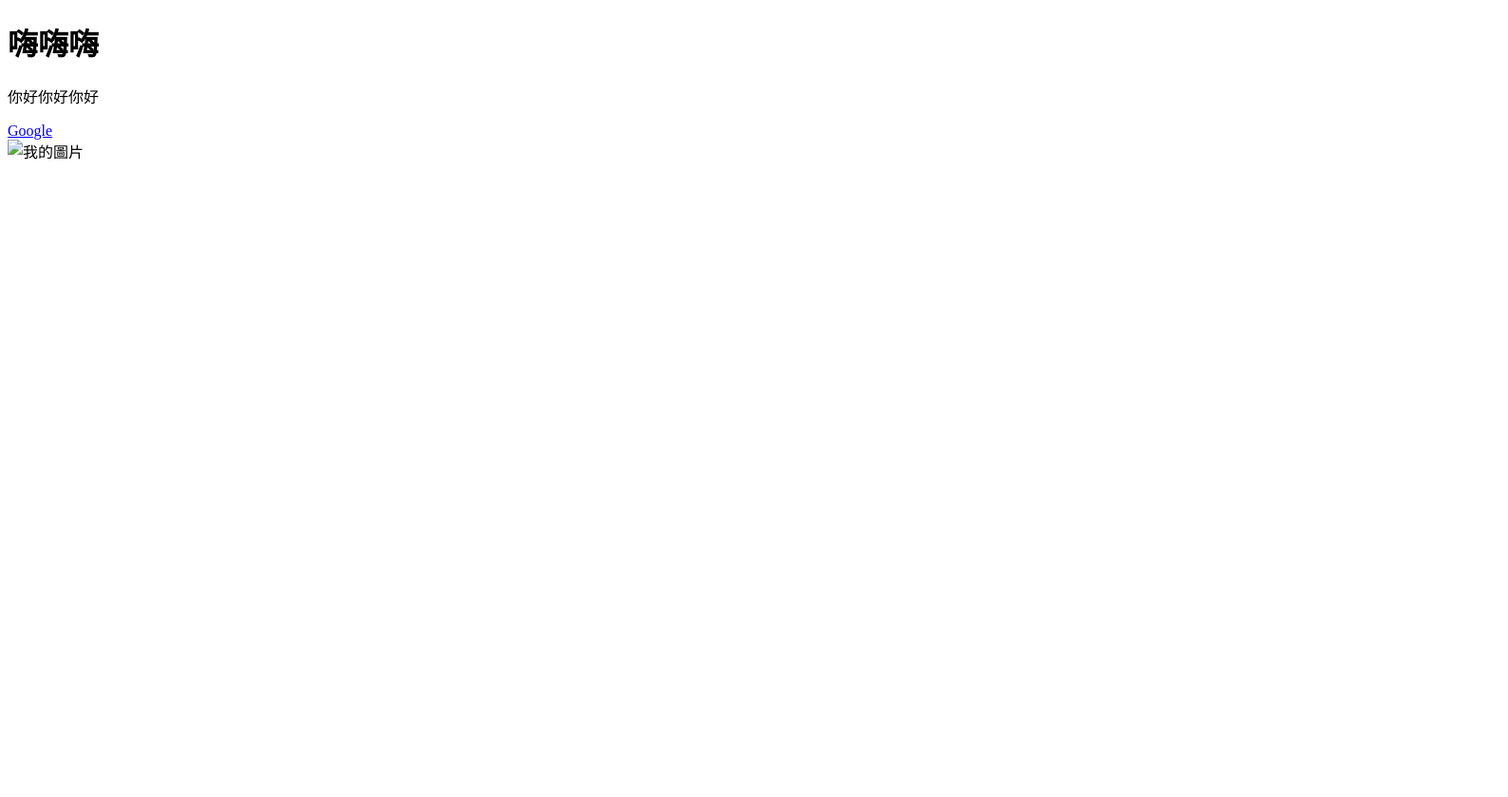
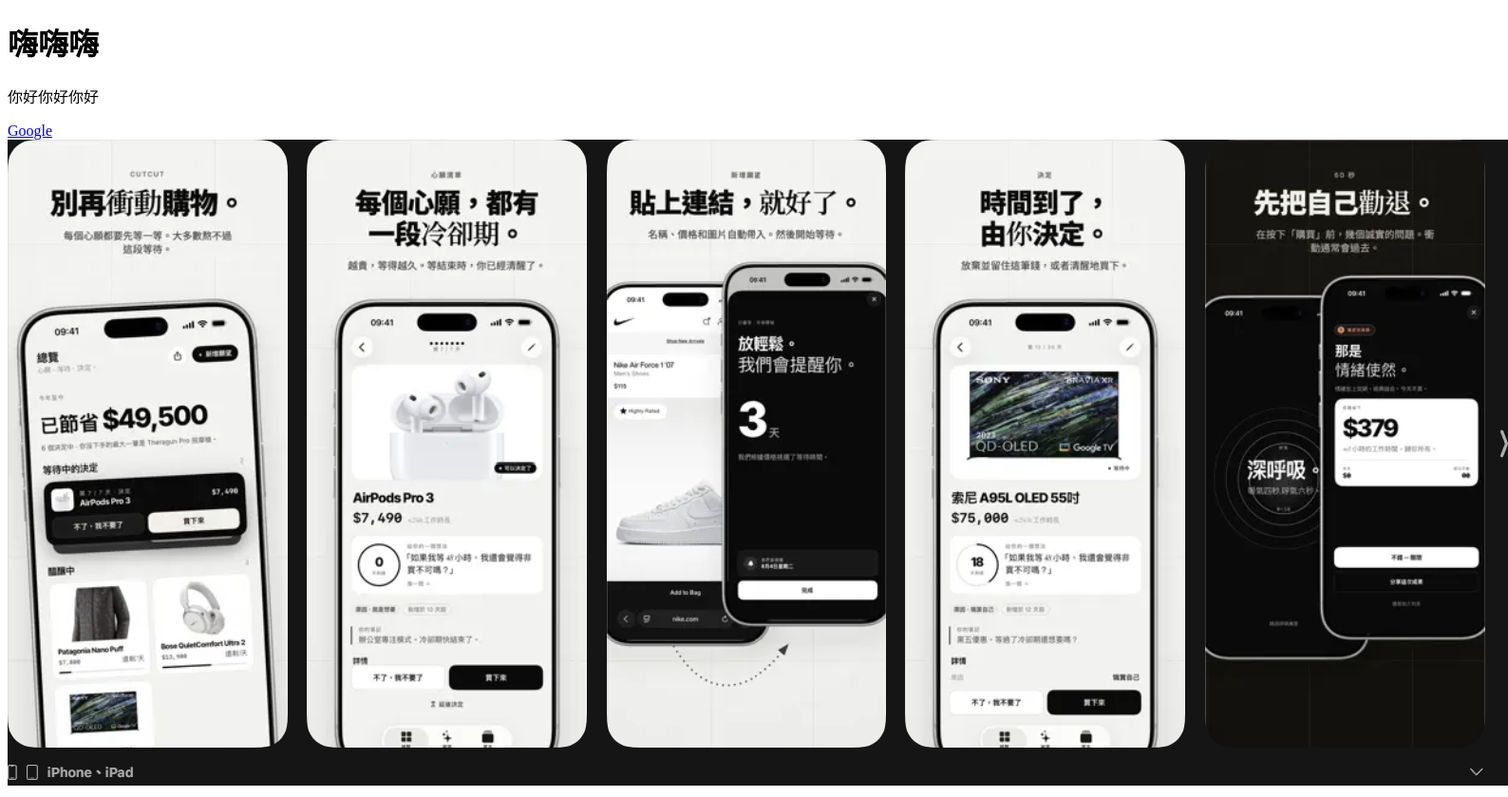
Before and after one commit to t114ac2013-stack/fe2-wk1, a plain HTML site: page index.html in a window 1280 px wide. Shown: the whole page at 95% size, 1588 px wide, since content can reach past the window. Before the commit the page ends 800 px from the top, so only its background shows below. Drawn offline with Linux system fonts and the light colour scheme.

Commit message:
Update index.html

```diff
--- a/index.html
+++ b/index.html
@@ -12,6 +12,6 @@
 
     <br>
 
-    <img src="./fe2wk1/img/photo.png" alt="我的圖片">
+    <img src="./fe2-wk1/img/photo.png" alt="我的圖片">
 </body>
 </html>
```
